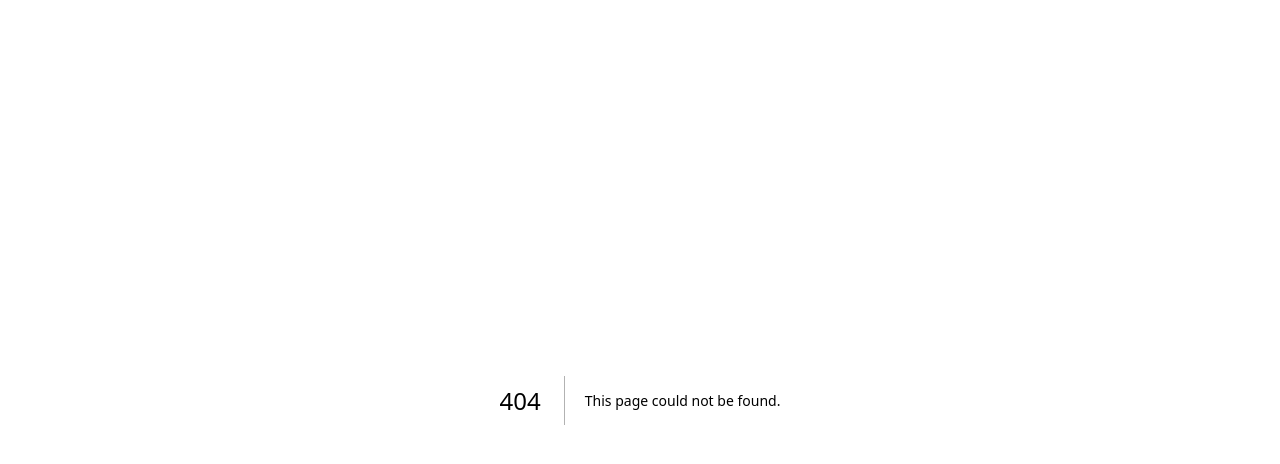
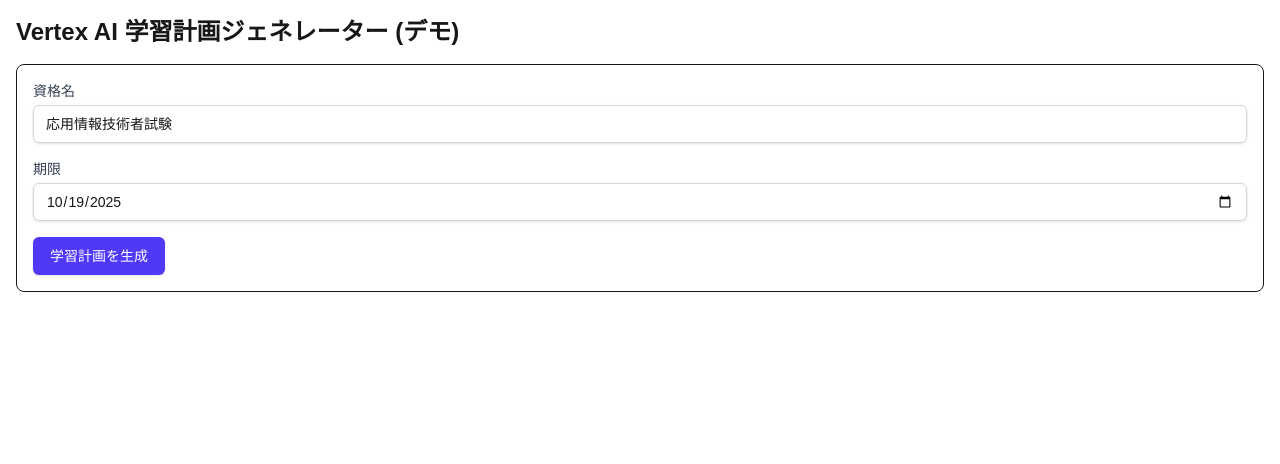
Before and after one commit to study-basic-hackathon/lazy-bear, a Next.js app in the folder app/: page /demo in a window 1280 px wide. Before the commit this address had no page. Shown: the top 464 px of the page. Built offline with nearby package versions, Linux system fonts and the light colour scheme.

Commit message:
Vertex AIを使用したデモ

```diff
--- /dev/null
+++ b/app/src/app/api/demo/route.ts
@@ -0,0 +1,28 @@
+import { NextResponse } from 'next/server';
+import { generateLearningPlan } from '@/lib/ai/demo-generate-plan';
+
+export async function POST(request: Request) {
+  try {
+    const body = await request.json();
+    const { qualificationName, deadline } = body;
+
+    if (!qualificationName || !deadline) {
+      return NextResponse.json(
+        { error: '資格名と期限は必須です。' },
+        { status: 400 }
+      );
+    }
+
+    const plan = await generateLearningPlan(qualificationName, deadline);
+
+    return NextResponse.json(plan);
+
+  } catch (error) {
+    console.error('[API_PLAN_ERROR]', error); // Changed the log key for clarity
+    const errorMessage = error instanceof Error ? error.message : '不明なエラーが発生しました。';
+    return NextResponse.json(
+      { error: `学習計画の生成に失敗しました: ${errorMessage}` },
+      { status: 500 }
+    );
+  }
+}
--- /dev/null
+++ b/app/src/app/demo/page.tsx
@@ -0,0 +1,99 @@
+'use client';
+
+import { useState } from 'react';
+
+export default function DemoPage() {
+  const [qualificationName, setQualificationName] = useState('応用情報技術者試験');
+  const [deadline, setDeadline] = useState('2025-10-19');
+  const [response, setResponse] = useState<any>(null);
+  const [loading, setLoading] = useState(false);
+  const [error, setError] = useState<string | null>(null);
+
+  const handleSubmit = async (e: React.FormEvent) => {
+    e.preventDefault();
+    setLoading(true);
+    setError(null);
+    setResponse(null);
+
+    try {
+      const res = await fetch('/api/demo', {
+        method: 'POST',
+        headers: {
+          'Content-Type': 'application/json',
+        },
+        body: JSON.stringify({ qualificationName, deadline }),
+      });
+
+      if (!res.ok) {
+        const errorData = await res.json();
+        throw new Error(errorData.error || `HTTPエラー: ${res.status}`);
+      }
+
+      const data = await res.json();
+      setResponse(data);
+
+    } catch (err) {
+      const errorMessage = err instanceof Error ? err.message : '不明なエラーが発生しました。';
+      setError(errorMessage);
+    } finally {
+      setLoading(false);
+    }
+  };
+
+  return (
+    <div className="container mx-auto p-4">
+      <h1 className="text-2xl font-bold mb-4">Vertex AI 学習計画ジェネレーター (デモ)</h1>
+
+      <form onSubmit={handleSubmit} className="space-y-4 mb-8 p-4 border rounded-lg">
+        <div>
+          <label htmlFor="qualificationName" className="block text-sm font-medium text-gray-700">
+            資格名
+          </label>
+          <input
+            id="qualificationName"
+            type="text"
+            value={qualificationName}
+            onChange={(e) => setQualificationName(e.target.value)}
+            className="mt-1 block w-full px-3 py-2 border border-gray-300 rounded-md shadow-sm focus:outline-none focus:ring-indigo-500 focus:border-indigo-500 sm:text-sm"
+            required
+          />
+        </div>
+        <div>
+          <label htmlFor="deadline" className="block text-sm font-medium text-gray-700">
+            期限
+          </label>
+          <input
+            id="deadline"
+            type="date"
+            value={deadline}
+            onChange={(e) => setDeadline(e.target.value)}
+            className="mt-1 block w-full px-3 py-2 border border-gray-300 rounded-md shadow-sm focus:outline-none focus:ring-indigo-500 focus:border-indigo-500 sm:text-sm"
+            required
+          />
+        </div>
+        <button
+          type="submit"
+          disabled={loading}
+          className="inline-flex justify-center py-2 px-4 border border-transparent shadow-sm text-sm font-medium rounded-md text-white bg-indigo-600 hover:bg-indigo-700 focus:outline-none focus:ring-2 focus:ring-offset-2 focus:ring-indigo-500 disabled:opacity-50"
+        >
+          {loading ? '生成中...' : '学習計画を生成'}
+        </button>
+      </form>
+
+      {error && (
+        <div className="p-4 mb-4 text-sm text-red-700 bg-red-100 rounded-lg" role="alert">
+          <span className="font-medium">エラー:</span> {error}
+        </div>
+      )}
+
+      {response && (
+        <div>
+          <h2 className="text-xl font-semibold mb-2">生成された計画 (JSON)</h2>
+          <pre className="bg-gray-100 p-4 rounded-lg text-sm overflow-x-auto">
+            {JSON.stringify(response, null, 2)}
+          </pre>
+        </div>
+      )}
+    </div>
+  );
+}
```
Also changed, not shown: app/package.json (+7 -6 lines), app/src/lib/ai/demo-generate-plan.ts (added, +80 -0 lines), 3 other files (tests, documents, lock files or other folders).
